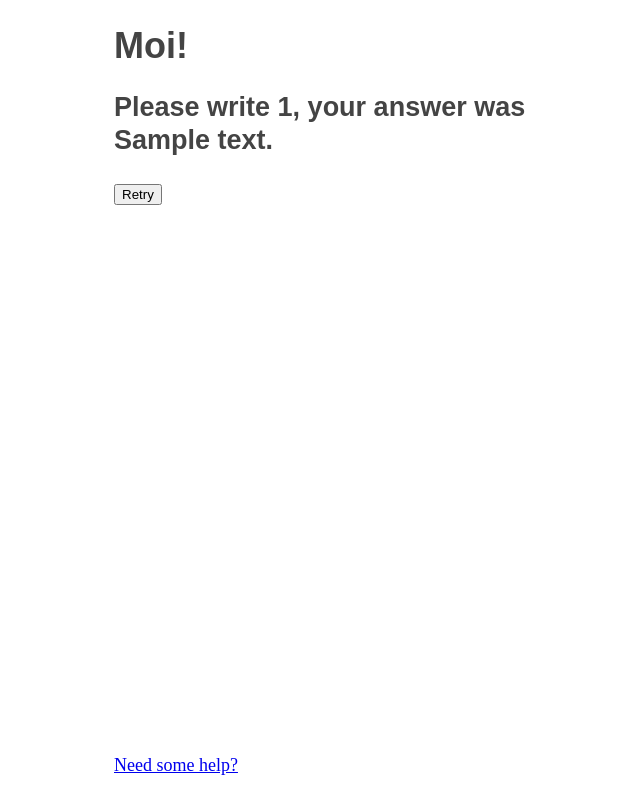
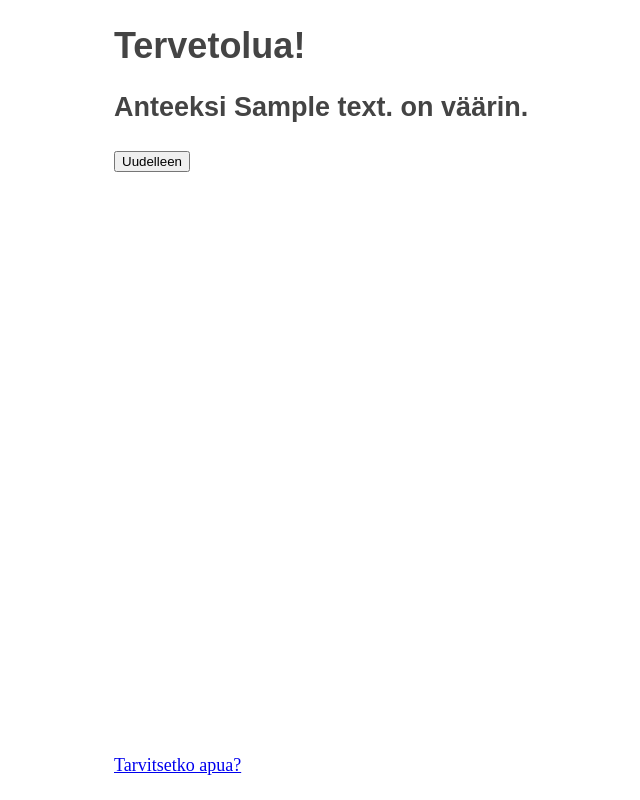
Before and after one commit to mattallinson/finn_flask, a Flask app: template templates/fail.html in a window 1280 px wide. Shown: the whole page, without its empty margins (276-916 px from the left). Run offline with Flask 2, Linux system fonts and the light colour scheme; the template is opened without the code that fills it: most values are stand-ins (such as "Sample title", 1, 10 or a date in 2020).

Commit message:
site text now in Finnish

```diff
--- a/templates/correct.html
+++ b/templates/correct.html
@@ -1,8 +1,8 @@
 {% extends 'hello.html' %}
 
  {% block content %}
- <h2>Well done we wanted you to write {{ number }}, and your answer was {{answer}}</h2>
+ <h2>Hyvää! {{ number }} on {{answer}}</h2>
  <form>
- 	<button type="submit" formaction="/">next</button>
+ 	<button type="submit" formaction="/">Seuraava</button>
  </form>
 {% endblock %}
--- a/templates/fail.html
+++ b/templates/fail.html
@@ -1,10 +1,10 @@
 {% extends 'hello.html' %}
 
  {% block content %}
- <h2>Please write {{ number }}, your answer was {{answer}}</h2>
+ <h2>Anteeksi {{answer}} on väärin.</h2>
  <form>
- 	<button type="submit" formaction="/retry">Retry</button>
+ 	<button type="submit" formaction="/retry">Uudelleen</button>
  </form>
  {% endblock %}
 
- {% block footer %} <a href="https://en.wiktionary.org/wiki/Appendix:Finnish_numbers">Need some help?</a> {% endblock %}
+ {% block footer %} <a href="https://en.wiktionary.org/wiki/Appendix:Finnish_numbers">Tarvitsetko apua?</a> {% endblock %}
--- a/templates/hello.html
+++ b/templates/hello.html
@@ -1,11 +1,11 @@
 {% extends 'main.html' %}
 
 {%block Title %}
-<h1>Moi!</h1>
+<h1>Tervetolua!</h1>
 {% endblock %}
 
 {% block content %}
-<p>please write {{number}} in Finnish</p>
+<p>Mikä on {{number}} suomeksi?</p>
 
 <form method="POST">
 	<input type="text" name="answer"><input type="submit">
```
